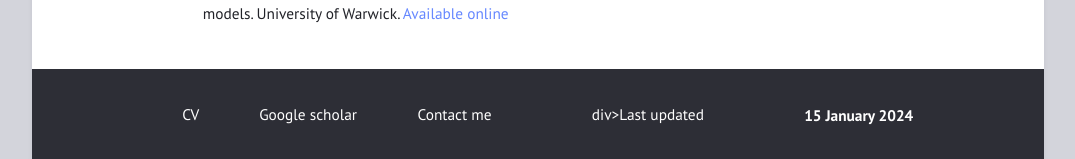
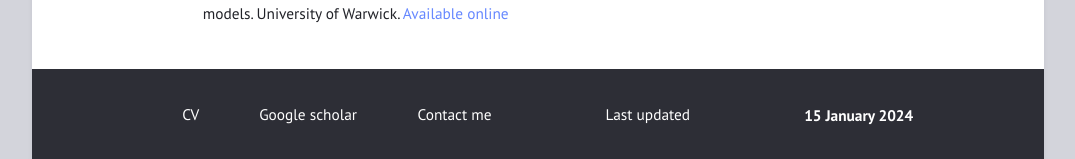
Before and after one commit to JackStorrorCarter/JackStorrorCarter.github.io, a Jekyll site: the page built from index.md, in a window 1280 px wide. Shown: the part 1365-1524 px from the top of the page, without its empty margins (102-1177 px from the left). Built offline with Jekyll 4.4.1, drawn with Linux system fonts in a browser that asks for light colours.

Commit message:
Update default.html

```diff
--- a/_layouts/default.html
+++ b/_layouts/default.html
@@ -41,7 +41,7 @@
 {% if site.external %}
 <footer>
   <div>{% include menu.html menu=site.external %}
-  </div>div>{{ site.description | default: site.title }}
+  </div>{{ site.description | default: site.title }}
 </footer>
 {% endif %}
 
```
